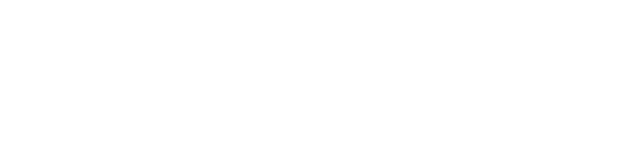
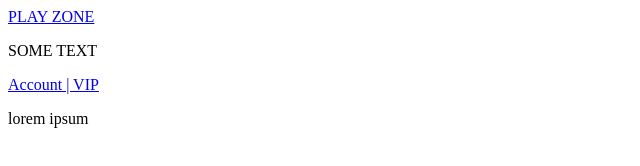
Before and after one commit to PawelCentkowski/Lego-web-clone, a plain HTML site: page Lego/index.html in a window 1280 px wide. Shown: the whole page, without its empty margins (0-640 px from the left). Drawn offline with Linux system fonts and the light colour scheme.

Commit message:
Update index.html

```diff
--- a/Lego/index.html
+++ b/Lego/index.html
@@ -9,7 +9,31 @@
 </head>
 
 <body>
+    <div id="container">
 
+        <div id="nav_container">
+            <div id="pre-nav">
+                <div class="pre-nav-boxs">
+                    <a href="#" class="button-link">PLAY ZONE</a>
+                </div>
+
+                <div class="pre-nav-boxs">
+                    <p>SOME TEXT</p>
+                </div>
+
+                <div class="">
+                    <a href="#" id="accounts">Account | VIP</a>
+                </div>
+            </div>
+            <div id="nav">
+                <div id="temporary">
+                    <p>lorem ipsum</p>
+                </div>
+            </div>
+        </div>
+
+
+    </div>
 </body>
 
 </html>
```
